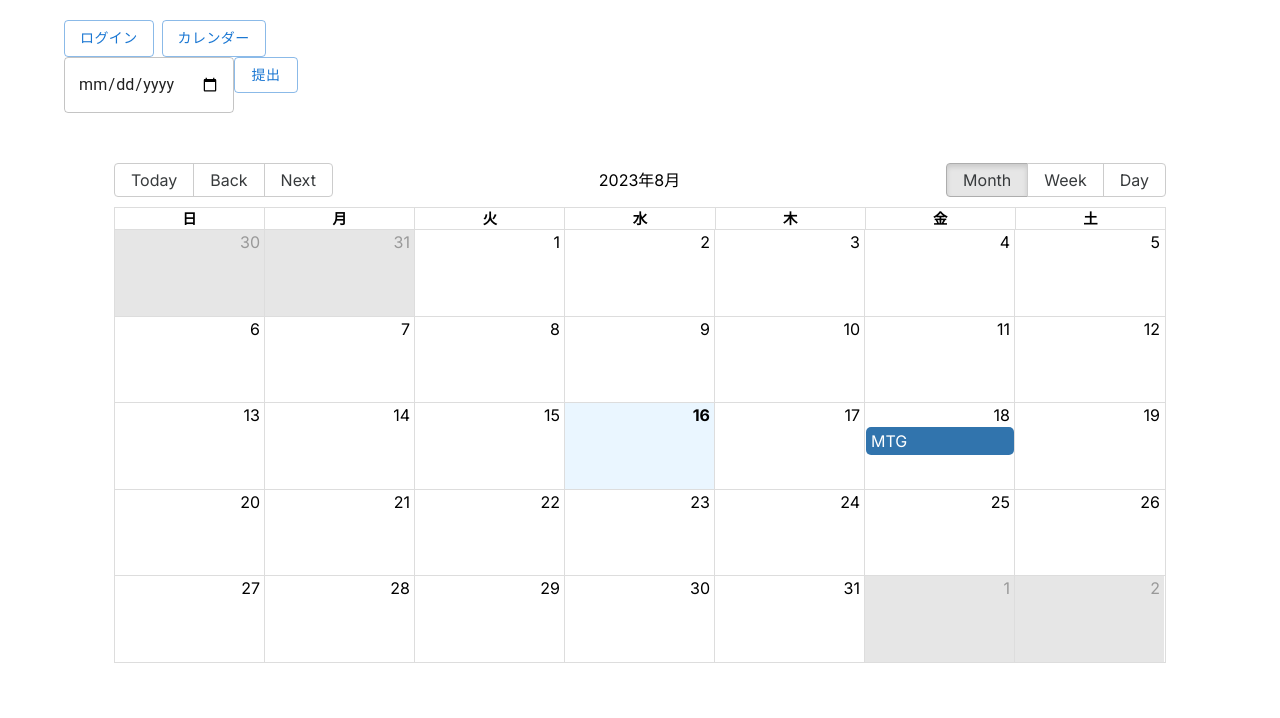
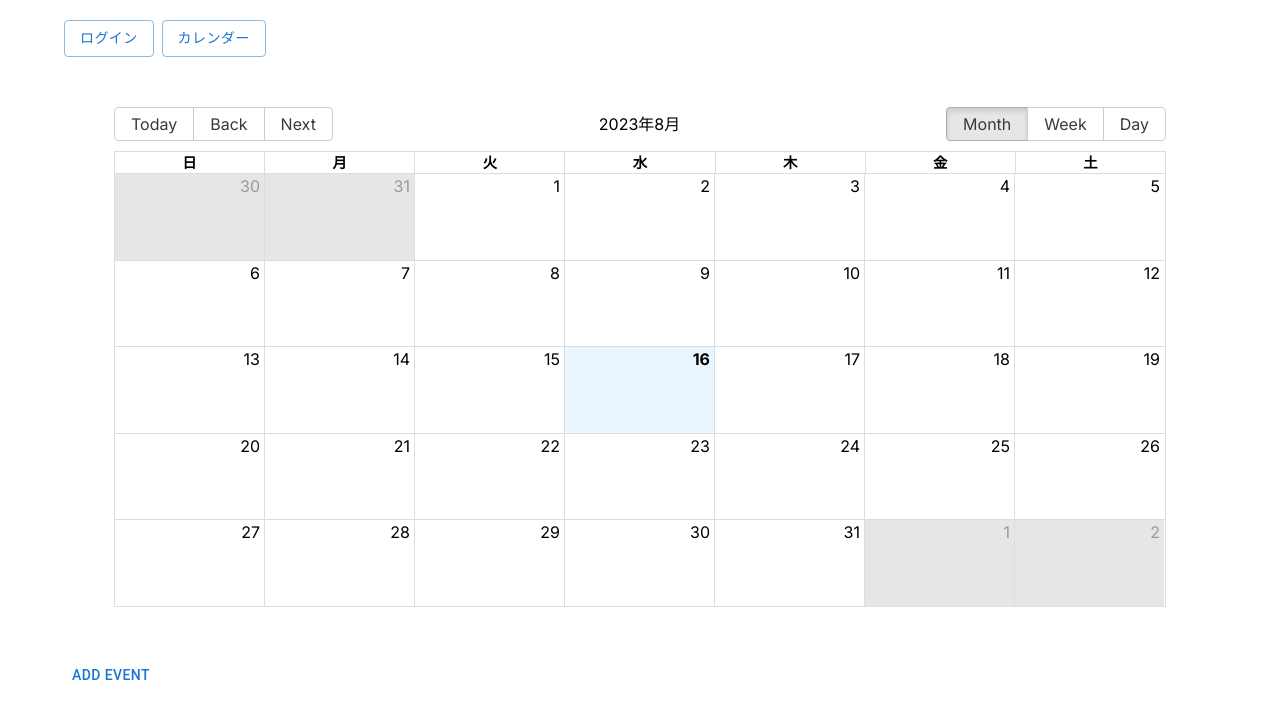
Before and after one commit to nijimajohn/PreShift, a Next.js app: page /calender in a window 1280 px wide. Shown: the top 718 px of the page. Built offline with nearby package versions, Linux system fonts and the light colour scheme.

Commit message:
追加機能実装

```diff
--- a/components/CalenderItem.tsx
+++ b/components/CalenderItem.tsx
@@ -2,91 +2,103 @@
 
 import React from "react";
 
-import { Calendar, DateFormatFunction, DateRangeFormatFunction, dateFnsLocalizer, momentLocalizer } from "react-big-calendar";
-import format from "date-fns/format";
-import ja from "date-fns/locale/ja";
-import parse from "date-fns/parse";
-import startOfWeek from "date-fns/startOfWeek";
-import getDay from "date-fns/getDay";
+import { Calendar, momentLocalizer } from "react-big-calendar";
 import "react-big-calendar/lib/css/react-big-calendar.css";
 import { useState } from "react";
-import DatePicker from "react-datepicker";
-import { Button, TextField } from "@mui/material";
-import moment, { locales } from 'moment';
-import 'moment/locale/ja';
-
+import { Button, Menu, MenuItem, Modal, TextField } from "@mui/material";
+import moment from "moment";
+import "moment/locale/ja";
 
 interface AllEvents {
   title: string;
-  allDay: boolean;
   start: Date;
   end: Date;
 }
 
-type Formats = {
-  dateFormat: string;
-  dayFormat: DateFormatFunction;
-  monthHeaderFormat: DateFormatFunction;
-  dayHeaderFormat: DateFormatFunction;
-  dayRangeHeaderFormat: DateRangeFormatFunction;
+const localizer = momentLocalizer(moment);
+
+const formats: any = {
+  dateFormat: "D",
+  dayFormat: (date: Date, culture: string, localizer: any) =>
+    localizer.format(date, "D(ddd)"),
+  monthHeaderFormat: (date: Date, culture: string, localizer: any) =>
+    localizer.format(date, "YYYY年M月"),
+  dayHeaderFormat: (date: Date, culture: string, localizer: any) =>
+    localizer.format(date, "M月D日(ddd)"),
+  dayRangeHeaderFormat: (
+    { start, end }: { start: Date; end: Date },
+    culture: string,
+    localizer: any
+  ) =>
+    `${localizer.format(start, "YYYY年M月")} - ${localizer.format(
+      end,
+      "YYYY年M月"
+    )}`,
 };
 
-const localizer = momentLocalizer(moment);
+const CalenderItem = () => {
+  const [events, setEvents] = useState<AllEvents[]>([]);
+  const [showAddForm, setShowAddForm] = useState(false);
+  const [newEvent, setNewEvent] = useState<AllEvents>({
+    title: "",
+    start: new Date(),
+    end: new Date(),
+  });
 
-
-
-
-const formats: any = {
-  dateFormat: 'D',
-  dayFormat: (date: Date, culture: string, localizer: any) =>
-    localizer.format(date, 'D(ddd)'),
-  monthHeaderFormat: (date: Date, culture: string, localizer: any) =>
-    localizer.format(date, 'YYYY年M月'),
-  dayHeaderFormat: (date: Date, culture: string, localizer: any) =>
-    localizer.format(date, 'M月D日(ddd)'),
-  dayRangeHeaderFormat: ({start, end},culture: string, localizer: any) =>
-    `${localizer.format(start, 'YYYY年M月')} - ${localizer.format(end, 'YYYY年M月')}`,
-}
-
-const events = [
-  {
-    title: "MTG",
-    allDay: true,
-    start: new Date(2023, 7, 18),
-    end: new Date(2023, 7, 19),
-  },
-];
-
-const CalenderItem = () => {
-  const [date, setDate] = useState("");
-  const [shiftDate, setShiftDate] = useState("");
-  const [ allEvents, setAllEvents ] = useState(events)
-
-  console.log(date);
-
-  const onChangeDate = (e: React.ChangeEvent<HTMLInputElement>): void => {
-    setDate(e.target.value);
+  const handleSaveEvent = () => {
+    const isValidEvent = newEvent.title && newEvent.start && newEvent.end;
+    if (isValidEvent) {
+      setEvents([...events, newEvent]);
+      setShowAddForm(false);
+      setNewEvent({
+        title: "",
+        start: new Date(),
+        end: new Date(),
+      });
+    }
   };
-
-
 
   return (
     <div className="App">
-      <form>
-        <TextField type="date" value={date} onChange={onChangeDate} />
-        <Button variant="outlined"  >提出</Button>
-      </form>
-
       <Calendar
         localizer={localizer}
-        events={allEvents}
+        events={events}
         startAccessor="start"
         endAccessor="end"
-        showMultiDayTimes
-        views={['month','week', 'day']}
+        selectable
+        views={["month", "week", "day"]}
         formats={formats}
         style={{ height: 500, margin: "50px" }}
       />
+      <Button onClick={() => setShowAddForm(true)}>ADD EVENT</Button>
+      <Modal open={showAddForm} onClose={() => setShowAddForm(false)}>
+        <div>
+          <TextField
+            label="タイトル"
+            value={newEvent.title}
+            onChange={(e) =>
+              setNewEvent({ ...newEvent, title: e.target.value })
+            }
+          />
+          <TextField
+            label="開始日"
+            type="datetime-local"
+            value={moment(newEvent.start).format("YYYY-MM-DDTHH:mm")}
+            onChange={(e) =>
+              setNewEvent({ ...newEvent, start: new Date(e.target.value) })
+            }
+          />
+          <TextField
+            label="終了日"
+            type="datetime-local"
+            value={moment(newEvent.end).format("YYYY-MM-DDTHH:mm")}
+            onChange={(e) =>
+              setNewEvent({ ...newEvent, end: new Date(e.target.value) })
+            }
+          />
+          <Button onClick={handleSaveEvent}>提出</Button>
+        </div>
+      </Modal>
     </div>
   );
 };
```
Also changed, not shown: 1 other file (tests, documents, lock files or other folders).
